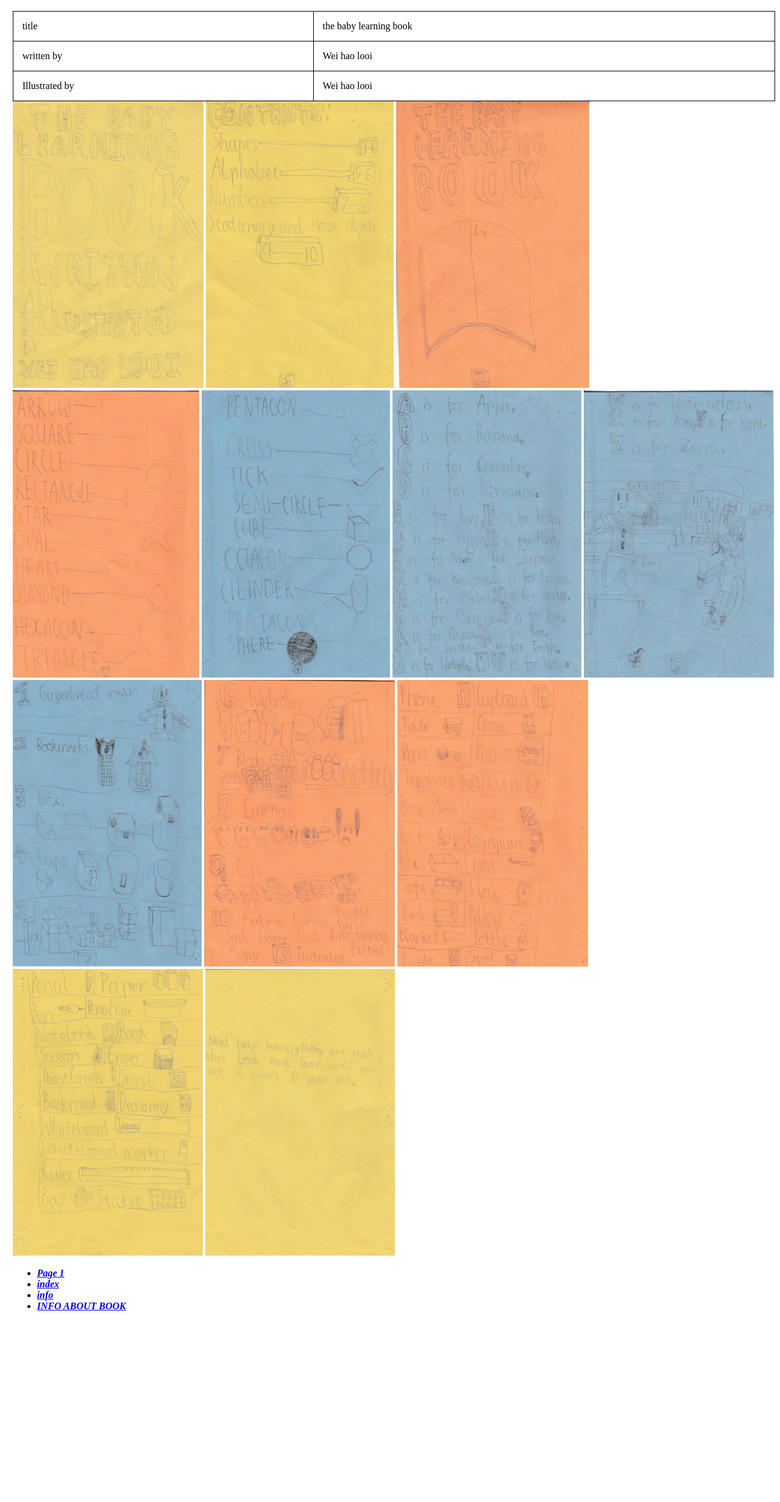
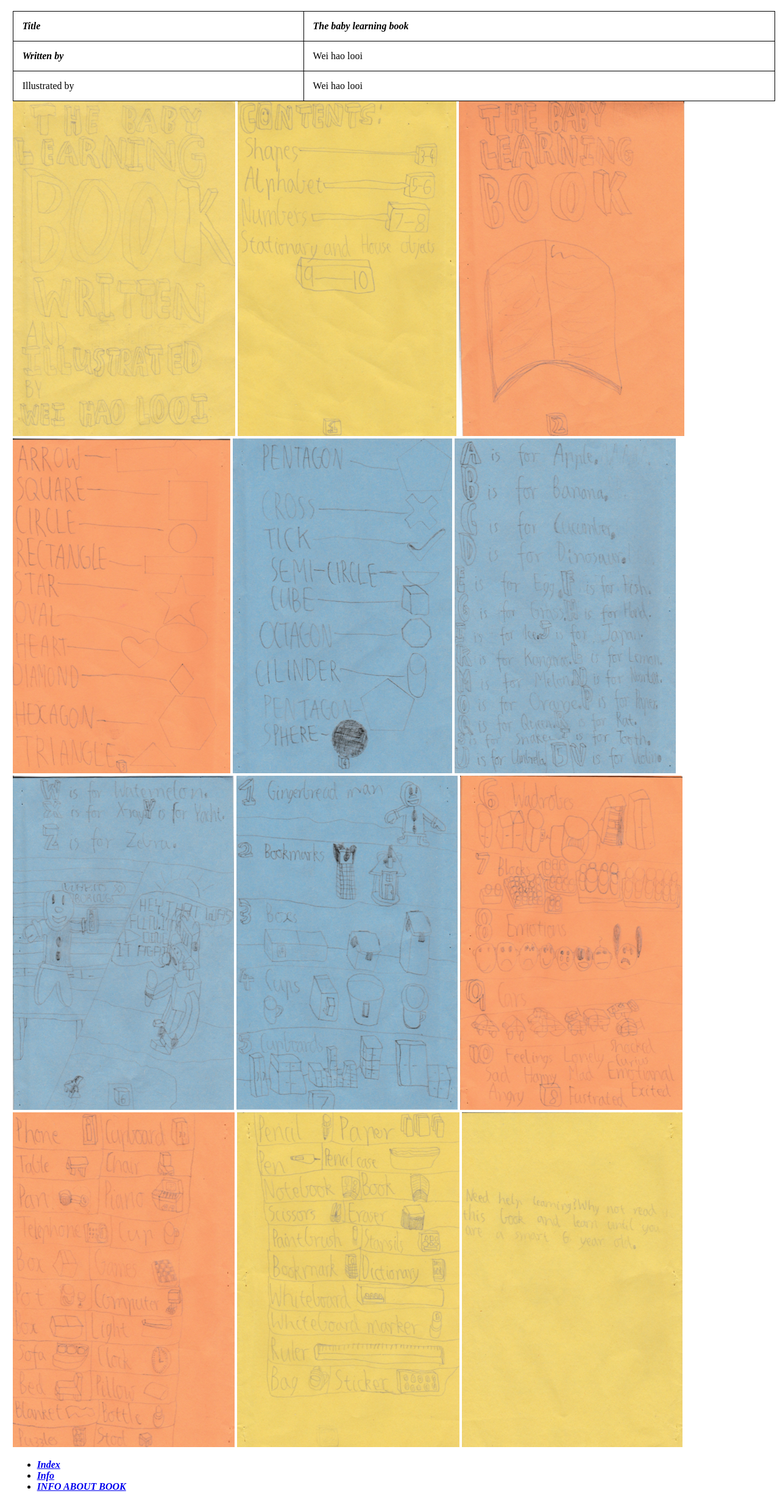
Before and after one commit to looiweihao/looiweihao.github.io, a plain HTML site: page baby-learning-title.html in a window 1280 px wide. Shown: the part 37-2500 px from the top of the page at 61% size. Before the commit the page ends 2204 px from the top, so only its background shows below. Drawn offline with Linux system fonts and the light colour scheme.

Commit message:
more updates

```diff
--- a/baby-learning-title.html
+++ b/baby-learning-title.html
@@ -12,11 +12,11 @@
     <h2><i><b>THE BABY LEARNING BOOK</b></i></h2>
     <table class="table">
       <tr>
-        <td>title</td>
-        <td>the baby learning book</td>
+        <td><i><b>Title</b></i></td>
+        <td><i><b>The baby learning book</b></i></td>
       </tr>
       <tr>
-        <td>written by </td>
+        <td><i><b>Written by</b></i></td>
         <td>Wei hao looi</td>
       </tr>
       <tr>
@@ -38,13 +38,10 @@
     <a href="images/page_12.png"><img src="images/page_12.png" class="thumbnails"></a>
     <ul>
       <li>
-        <a href="page_1.html"><i><b>Page 1</b></i></a>
+        <a href="index.html"><i><b>Index</b></i></a>
       </li>
       <li>
-        <a href="index.html"><i><b>index</b></i></a>
-      </li>
-      <li>
-        <a href="info.html"><i><b>info</b></i></a>
+        <a href="info.html"><i><b>Info</b></i></a>
       </li>
       <li>
         <a href="baby-learning-title-info.html"><i><b>INFO ABOUT BOOK</b></i></a>
--- a/looiweihao.css
+++ b/looiweihao.css
@@ -15,5 +15,5 @@
 }
 
 .thumbnails {
-  height: 60%;
+  height: 70%;
 }
```
Also changed, not shown: jim-s-jokes-info.html (+1 -1 lines), jim-s-jokes.html (+2 -2 lines).
